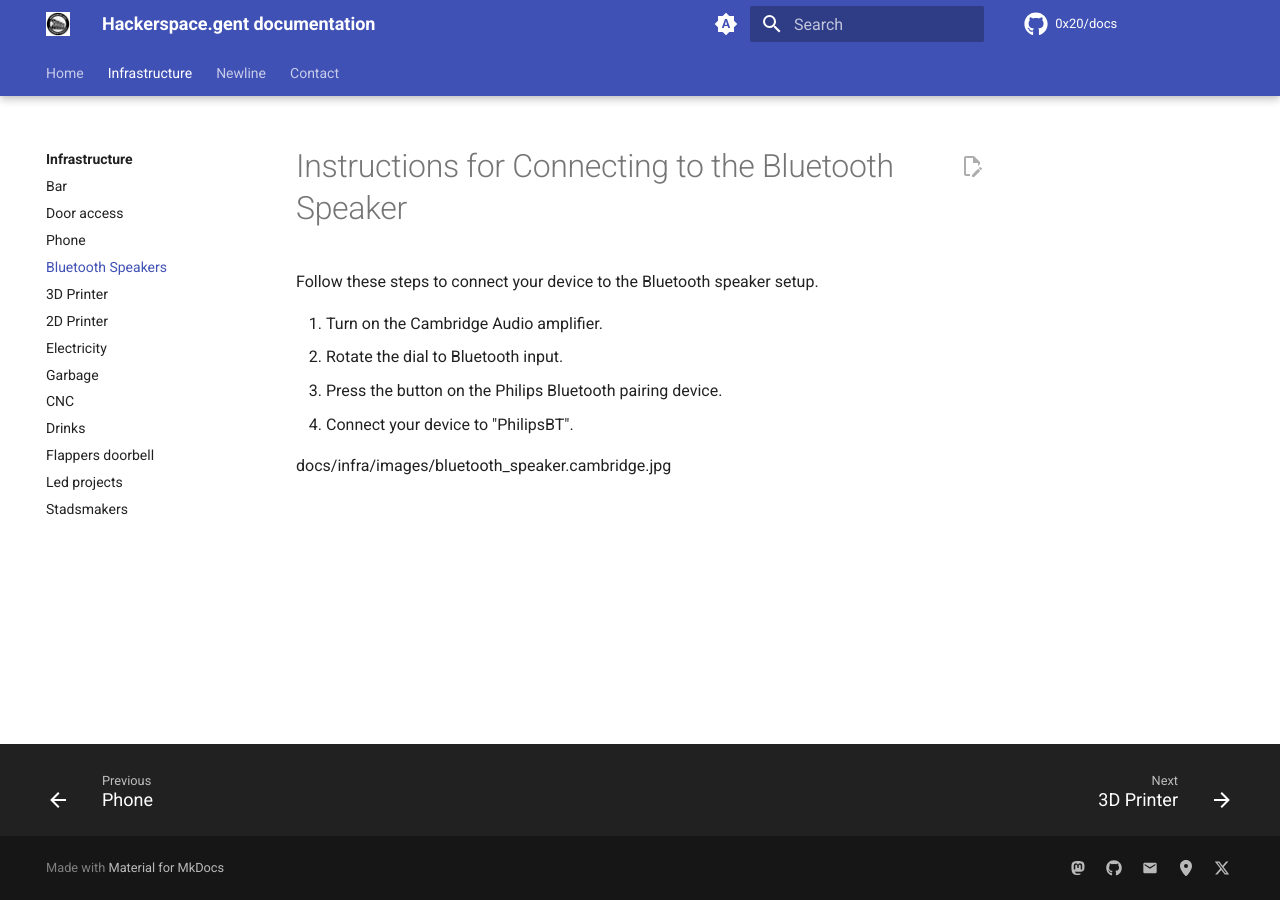
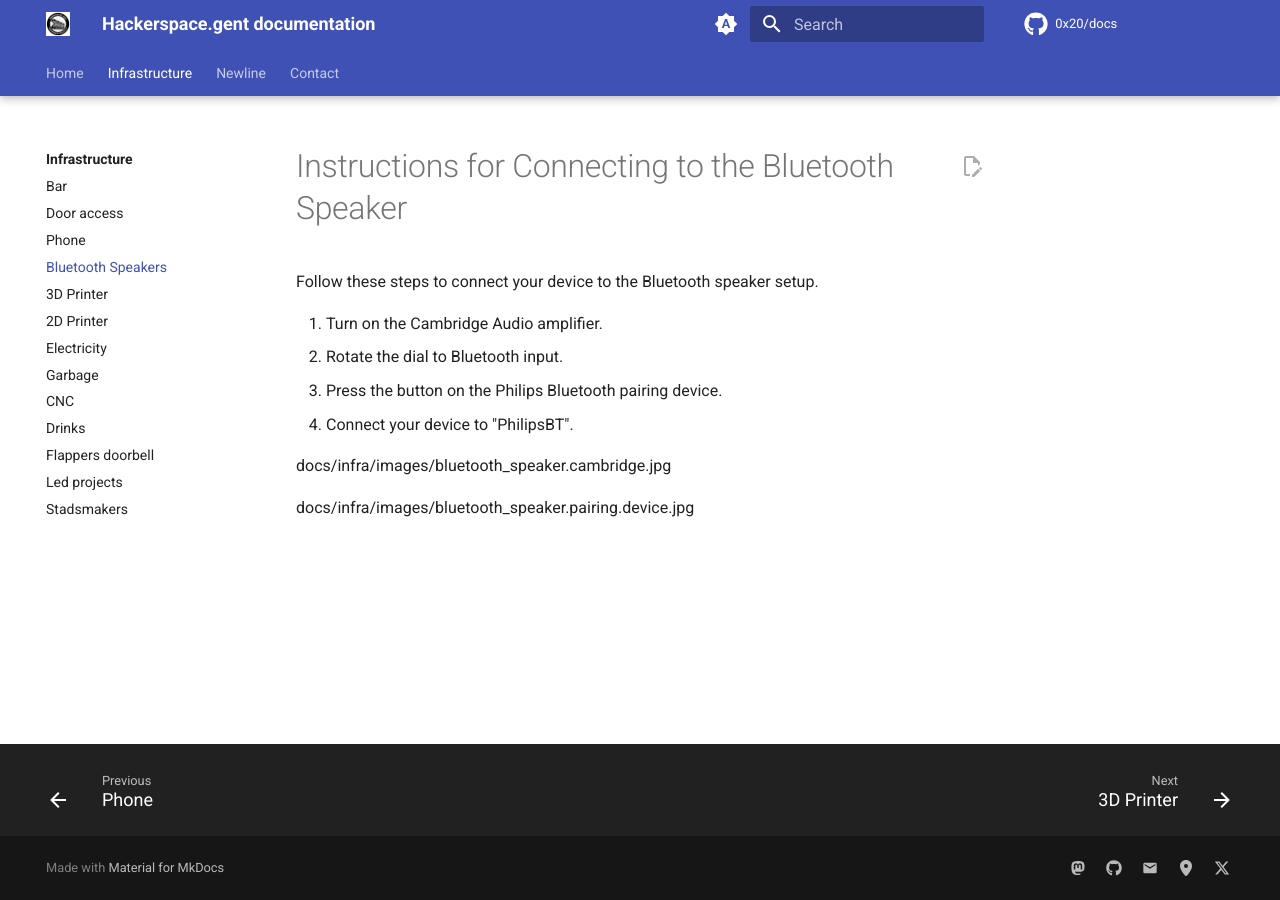
Before and after one commit to 0x20/docs, an MkDocs documentation site: the page built from docs/infra/bluetooth_speakers.md, in a window 1280 px wide. Built offline with MkDocs 1.6.1 and Material for MkDocs 9.7.7, drawn with Linux system fonts in a browser that asks for light colours; comment, search, counter and statistics services are not loaded.

Commit message:
Update bluetooth_speakers.md

```diff
--- a/docs/infra/bluetooth_speakers.md
+++ b/docs/infra/bluetooth_speakers.md
@@ -8,3 +8,5 @@
 4. Connect your device to "PhilipsBT".
 
 docs/infra/images/bluetooth_speaker.cambridge.jpg
+
+docs/infra/images/bluetooth_speaker.pairing.device.jpg
```
